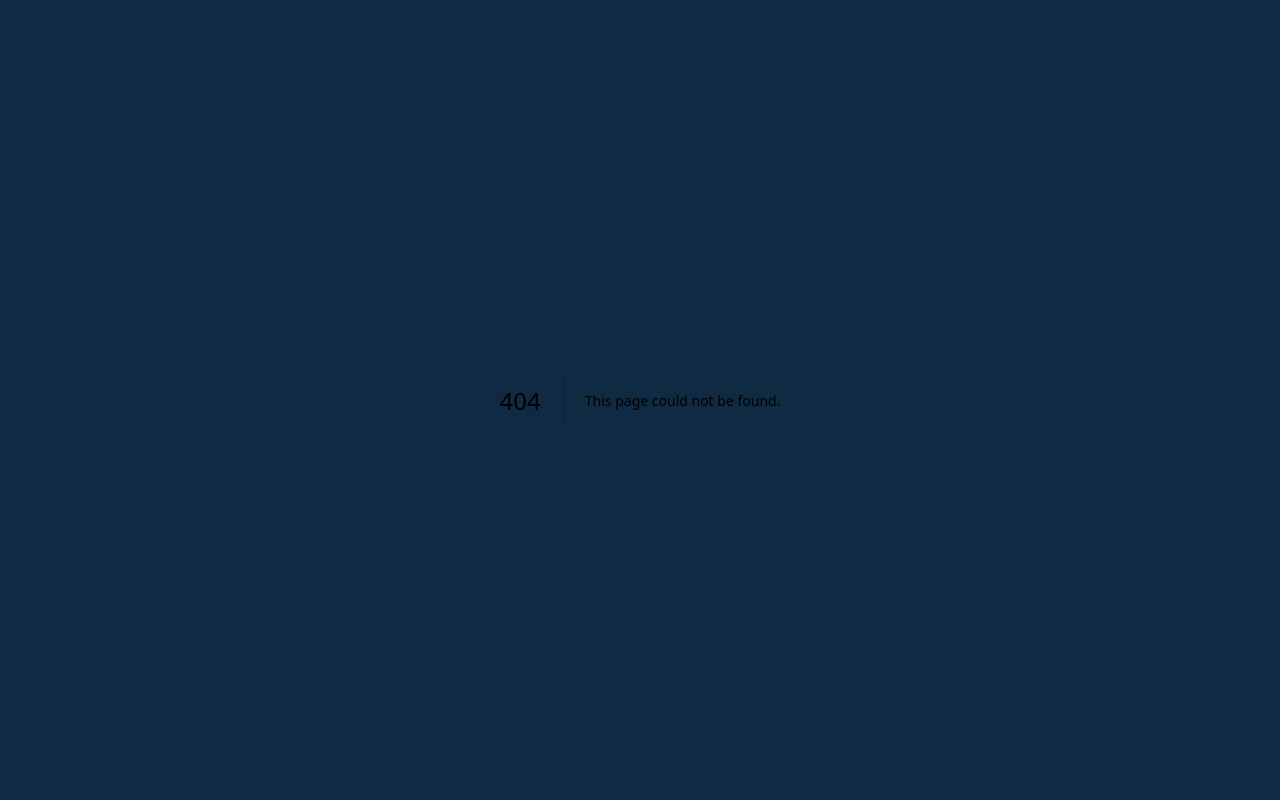
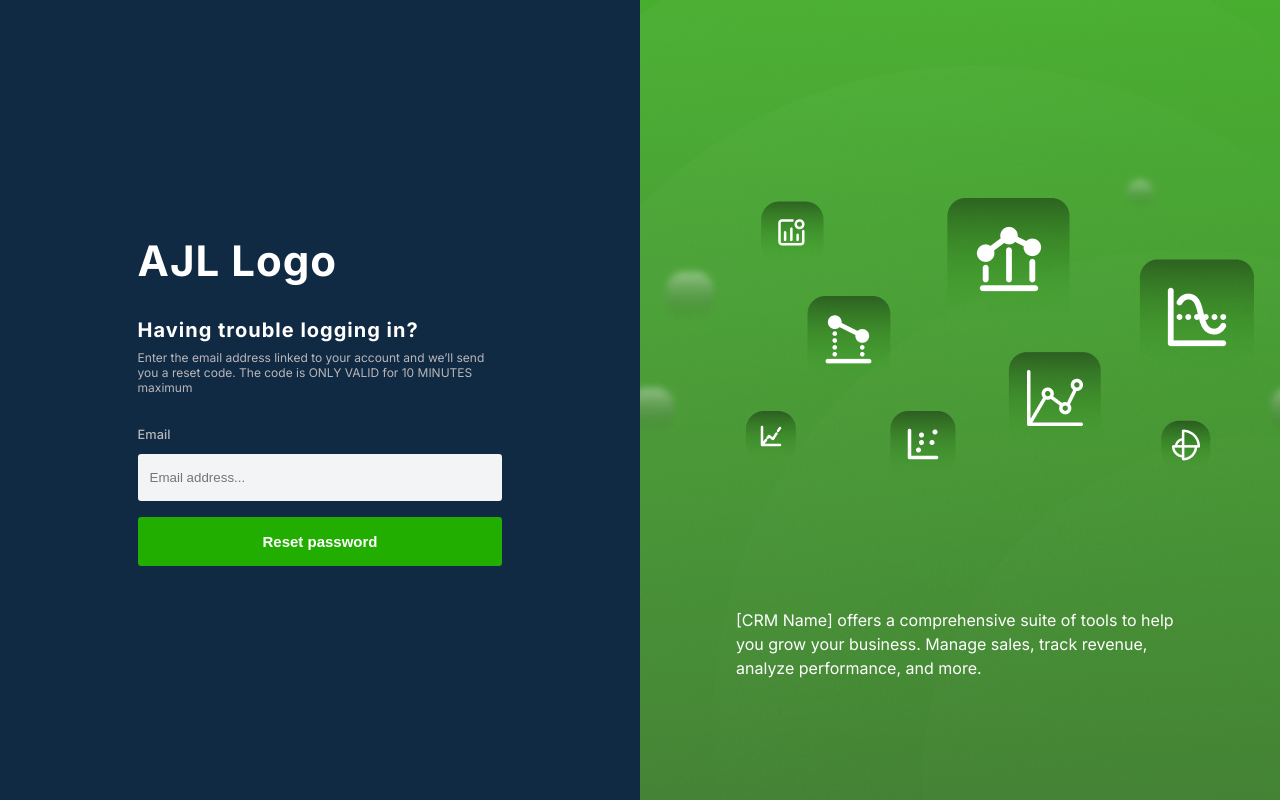
Before and after one commit to kennyegun24/invenmatrix_crm_dashboard, a Next.js app: page /forget_password in a window 1280 px wide. Before the commit this address had no page. Built offline with nearby package versions, Linux system fonts and the light colour scheme.

Commit message:
Create and style forgot password page Modify login and register styling

```diff
--- a/app/auth.css
+++ b/app/auth.css
@@ -31,7 +31,7 @@
 }
 
 .first_part p {
-  font-size: 14px;
+  font-size: 0.75rem;
   color: var(--light_text);
 }
 
@@ -51,7 +51,7 @@
 }
 
 .first_part label {
-  font-size: 15px;
+  font-size: 0.8rem;
   font-weight: 500;
   color: var(--light_text);
 }
@@ -125,6 +125,11 @@
   .login_form {
     gap: 1.5rem;
   }
+
+  .forgot_password_container {
+    padding: 5rem 1rem;
+    gap: 2rem;
+  }
 }
 
 @media (min-width: 651px) and (max-width: 1150px) {
@@ -145,6 +150,7 @@
     width: 51%;
     justify-content: flex-start;
     padding: 1rem;
+    min-height: 50vh;
 
     > section {
       width: 100%;
--- /dev/null
+++ b/app/forget_password/page.jsx
@@ -0,0 +1,40 @@
+import React from "react";
+import RightSide from "@/components/auth/RightSide";
+import { AuthButton } from "@/components/auth/GoogleBtn";
+
+const Page = () => {
+  return (
+    <div className="login_page flex">
+      <div className="flex sub_auth">
+        <section className="first_part flex align_center justify_center column gap2rem">
+          <h1>AJL Logo</h1>
+
+          <section className="flex column gap05rem">
+            <h3>Having trouble logging in?</h3>
+            <p>
+              Enter the email address linked to your account and we’ll send you
+              a reset code. The code is ONLY VALID for 10 MINUTES maximum
+            </p>
+          </section>
+
+          <section className="flex column gap1rem login_form">
+            <div className="flex column gap075rem">
+              <label htmlFor="email">Email</label>
+              <input
+                placeholder="Email address..."
+                type="email"
+                name="email"
+                id="email"
+              />
+            </div>
+
+            <AuthButton text={"Reset password"} />
+          </section>
+        </section>
+        <RightSide />
+      </div>
+    </div>
+  );
+};
+
+export default Page;
--- a/app/login/page.jsx
+++ b/app/login/page.jsx
@@ -1,19 +1,20 @@
 import Link from "next/link";
 import React from "react";
-import { FcGoogle } from "react-icons/fc";
 import RightSide from "@/components/auth/RightSide";
 import GoogleBtn, { AuthButton } from "@/components/auth/GoogleBtn";
 
 const Page = () => {
   return (
     <div className="login_page flex">
+      <div className="flex sub_auth">
         <section className="first_part flex align_center justify_center column gap15rem">
           <h1>AJL Logo</h1>
 
           <section className="flex column gap05rem">
             <h3>Welcome Back!</h3>
             <p>
-            Don&apos;t have an account? <Link href={"/register"}>Sign Up!</Link>
+              Don&apos;t have an account?{" "}
+              <Link href={"/register"}>Sign Up!</Link>
             </p>
           </section>
 
@@ -49,6 +50,7 @@ const Page = () => {
         </section>
         <RightSide />
       </div>
+    </div>
   );
 };
 
--- a/app/register/page.jsx
+++ b/app/register/page.jsx
@@ -1,6 +1,5 @@
 import Link from "next/link";
 import React from "react";
-import { FcGoogle } from "react-icons/fc";
 import RightSide from "@/components/auth/RightSide";
 import GoogleBtn, { AuthButton } from "@/components/auth/GoogleBtn";
 
```
Lines whose indentation alone changed are shown as unchanged.
